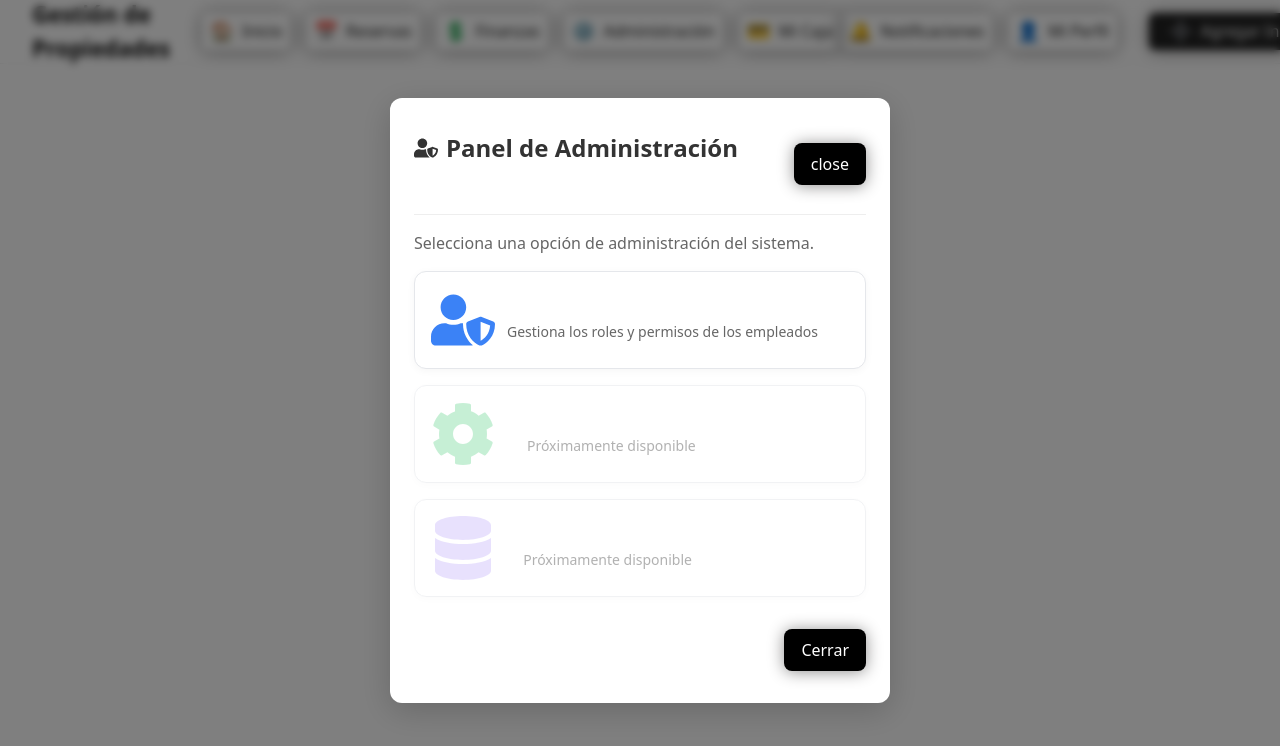
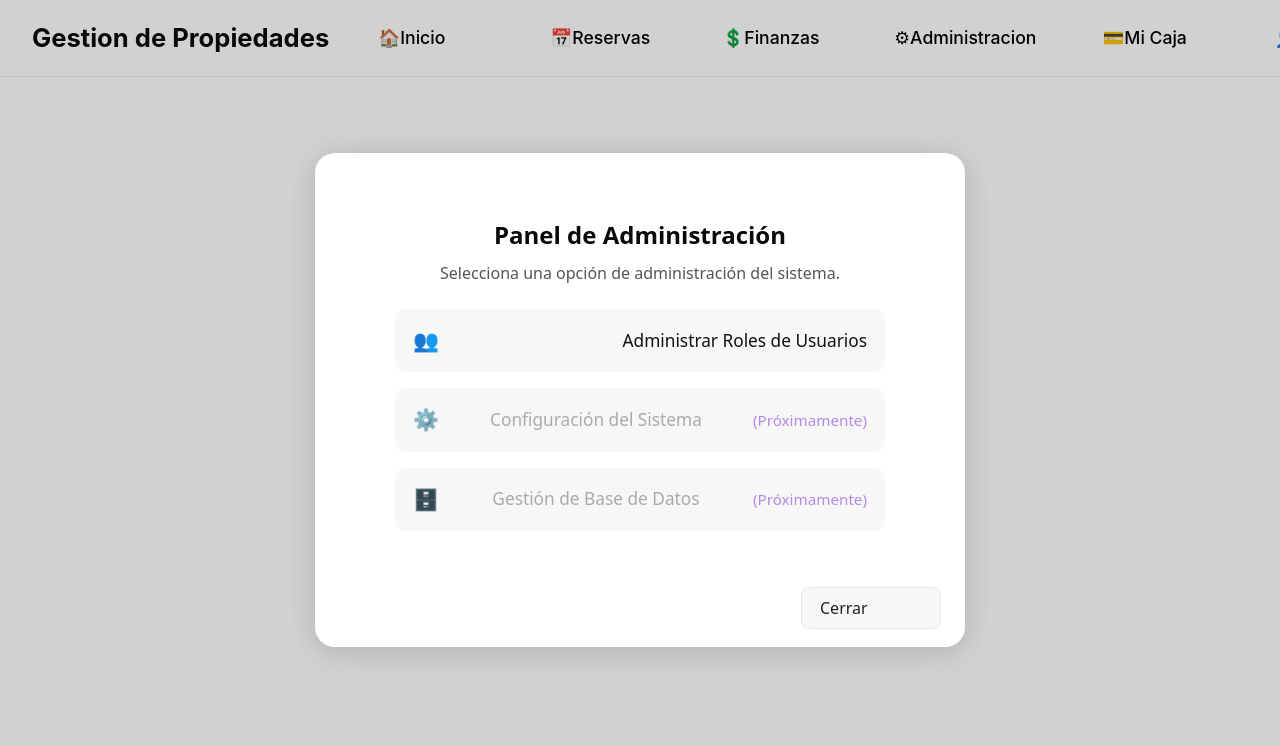
Before and after one commit to Matias170802/ProyectoTAN, a React (Vite) app in the folder frontend/tan/: page /admin in a window 1280 px wide. Shown: the top 746 px of the page. Built offline with nearby package versions, Linux system fonts and the light colour scheme; no server answers.

Commit message:
Terminado con Link y Route

```diff
--- a/frontend/tan/src/Inicio.tsx
+++ b/frontend/tan/src/Inicio.tsx
@@ -9,7 +9,6 @@ import { AppProvider } from './context/AppContext'
 function AppContent() {
   return (
     <main className="min-h-screen bg-gray-100">
-      {/* Contenido principal aquí */}
     </main>
   )
 }
--- a/frontend/tan/src/casosDeUso/AdministrarRolesDeUsuario/pages/AdministrarRolesDeUsuarioPage.tsx
+++ b/frontend/tan/src/casosDeUso/AdministrarRolesDeUsuario/pages/AdministrarRolesDeUsuarioPage.tsx
@@ -2,6 +2,7 @@ import React from "react";
 import { useRoles } from '../hook/useRoles';
 import "../components/ModalAdministrarRolesUsuario.css";
 import "./AdministrarRolesDeUsuarioPage.css";
+import { Navbar } from "@/generalComponents";
 
 const AdministrarRolesDeUsuarioPage: React.FC = () => {
   const {
@@ -26,11 +27,13 @@ const AdministrarRolesDeUsuarioPage: React.FC = () => {
   );
 
   return (
-  <div className="roles-page__container">
-      <h2 className="modal-roles__title">Administración de Roles de Usuarios</h2>
-      <p className="modal-roles__desc">Gestiona los roles y permisos de los usuarios del sistema.</p>
-      <div style={{display: 'flex', gap: 32, minHeight: 400}}>
-        <div className="roles-page__flex">
+    <>
+      {/*  El contenido principal, sin margen superior para que la navbar quede arriba */}
+      <div style={{width: '100%', minHeight: 'calc(100vh - 80px)', background: 'transparent', margin: 0, padding: '32px 0 0 0'}}>
+        <h2 className="modal-roles__title" style={{marginLeft: 40}}>Administración de Roles de Usuarios</h2>
+        <p className="modal-roles__desc" style={{marginLeft: 40}}>Gestiona los roles y permisos de los usuarios del sistema.</p>
+        <div style={{display: 'flex', gap: 32, minHeight: 400, marginLeft: 40, marginRight: 40}}>
+          <div className="roles-page__flex" style={{width: '100%'}}>
             <div className="roles-page__empleados">
             <strong style={{marginBottom: 16, display: 'block'}}>Empleados:</strong>
             {loading ? (
@@ -152,6 +155,7 @@ const AdministrarRolesDeUsuarioPage: React.FC = () => {
           </div>
         </div>
       </div>
+    </>
   );
 };
 
--- a/frontend/tan/src/generalComponents/Button/Butoon.tsx
+++ b/frontend/tan/src/generalComponents/Button/Butoon.tsx
@@ -1,12 +1,12 @@
 import {type Props} from './ButtonTypes'
 import './Button.css';
 
-const Button = ({label, onClick, className, type, disabled, icon, form} : Props) => {
+const Button: React.FC<Props> = ({label, onClick, id, type, disabled, icon, form}) => {
 
     return (
         <button
         onClick={onClick}
-        className={`${className || ''} ${icon ? 'button-with-icon' : ''}`}
+        id={id}
         type={type}
         disabled={disabled}
         form={form}
--- a/frontend/tan/src/generalComponents/Button/Button.css
+++ b/frontend/tan/src/generalComponents/Button/Button.css
@@ -1,14 +1,22 @@
 button {
-    background-color: #000000;
-    color: white;
+    background-color: #ffffff;
+    color: rgb(0, 0, 0);
     padding: 0.5rem 1rem;
     border-radius: 0.5rem;
     cursor: pointer;
-    box-shadow: 0 1px 1rem 0px #8f8e8e;
+    display: flex;
+    align-items: center;
+    justify-content: space-between;
+    min-width: 140px;
+
 }
 
 button:hover {
-    background-color: #8f8e8e;
+    background-color: #e6dddd;
     box-shadow: none;
     border: white 1px solid;
 }
+
+button:focus {
+    outline: none;
+}
--- a/frontend/tan/src/generalComponents/Navbar/Navbar.css
+++ b/frontend/tan/src/generalComponents/Navbar/Navbar.css
@@ -1,79 +1,92 @@
-/* Estilos base para la Navbar */
-.navbar {
+nav {
     display: flex;
-	justify-content: space-between;
     align-items: center;
-	padding: 0 32px;
-	height: 64px;
+    padding: 1rem 2rem;
     background: #fff;
     border-bottom: 1px solid #eee;
-	font-family: inherit;
+    font-family: 'Inter', Arial, sans-serif;
 }
 
-.navbar__left, .navbar__right {
+nav p {
+    font-size: 1.6rem;
+    font-weight: 700;
+    margin: 0 2rem 0 0;
+    white-space: nowrap;
+}
+
+nav ul {
     display: flex;
     align-items: center;
+    gap: 2rem;
+    list-style: none;
+    margin: 0;
+    padding: 0;
+    flex: 1;
 }
 
-.navbar__title {
-	font-size: 1.4rem;
-	font-weight: 600;
-	margin-right: 32px;
+nav li {
+    display: flex;
+    align-items: center;
+    gap: 0.5rem;
+    font-size: 1.1rem;
+    position: relative;
+    background: none;
+    border: none;
 }
 
-.navbar__item {
+nav a {
+    text-decoration: none;
+    color: #222;
+    font-weight: 500;
+    display: flex;
+    align-items: center;
+    gap: 0.5rem;
+    transition: color 0.2s;
     background: none;
     border: none;
-	color: #222;
-	font-size: 0.98rem;
+}
+
+nav a:hover,
+nav li:hover {
+    color: #007bff;
+}
+
+.notificaciones {
     display: flex;
     align-items: center;
-	margin-right: 16px;
-	cursor: pointer;
-	padding: 4px 8px;
-	border-radius: 6px;
-	transition: background 0.2s;
-	white-space: nowrap;
-	text-decoration: none;
-}
-.navbar__item:last-child {
-	margin-right: 0;
-}
-.navbar__item:hover {
-	background: #f5f5f5;
+    gap: 0.5rem;
+    position: relative;
 }
 
-.navbar__icon {
-	margin-right: 8px;
-	font-size: 1.2rem;
+.notificacion-badge {
+    background: #e53935;
+    color: #fff;
+    font-size: 0.85rem;
+    font-weight: 700;
+    border-radius: 50%;
+    padding: 0.18em 0.6em;
+    position: absolute;
+    top: -8px;
+    right: -16px;
+    box-shadow: 0 2px 8px rgba(229,57,53,0.15);
 }
 
-.navbar__notifications {
-	position: relative;
-}
-.navbar__badge {
-	position: absolute;
-	top: -6px;
-	right: -18px;
-	background: #e74c3c;
+.boton-agregar {
+    background: #222;
     color: #fff;
-	font-size: 0.8rem;
-	font-weight: bold;
-	border-radius: 50%;
-	padding: 2px 7px;
-	min-width: 20px;
-	text-align: center;
+    font-weight: 600;
+    border: none;
+    border-radius: 8px;
+    padding: 0.6em 1.5em;
+    margin-left: 2rem;
+    display: flex;
+    align-items: center;
+    gap: 0.5rem;
+    cursor: pointer;
+    font-size: 1.1rem;
+    transition: background 0.2s;
 }
 
-.navbar__add {
-	background: #222;
-	color: #fff;
-	font-weight: 500;
-	padding: 4px 20px;
-	border-radius: 6px;
-	margin-left: 16px;
-	transition: background 0.2s;
-}
-.navbar__add:hover {
+.boton-agregar:hover {
     background: #444;
 }
--- a/frontend/tan/src/generalComponents/Navbar/Navbar.css.d.ts
+++ /dev/null
@@ -1 +0,0 @@
-declare module '*.css';
--- a/frontend/tan/src/generalComponents/Navbar/Navbar.tsx
+++ b/frontend/tan/src/generalComponents/Navbar/Navbar.tsx
@@ -1,69 +1,26 @@
-import React, { useState } from "react";
-import ModalPanelAdministracion from "../../routes/administrador/ModalPanelAdministracion";
-import { useNavigate } from "react-router-dom";
-import "./Navbar.css";
+import { Link } from "react-router-dom";
+import './Navbar.css'
+import {Button} from '../index'
 
 
+//TODO: Agregar Link para ingreso/egreso
 const Navbar: React.FC = () => {
-	const [openAdminModal, setOpenAdminModal] = useState(false);
-	const navigate = useNavigate();
+    return (
 
-	const handleOpenAdmin = () => setOpenAdminModal(true);
-	const handleCloseAdmin = () => setOpenAdminModal(false);
-	const handleAdministrarRoles = () => {
-		setOpenAdminModal(false);
-		navigate("/admin/roles");
-	};
+        <nav>
+            <p>Gestion de Propiedades</p>
+            <ul>
+                <li><Link to="/"><Button label="🏠Inicio"/></Link></li>
+                <li><Link to="/reservas"><Button label="📅Reservas"/></Link></li>
+                <li><Link to="/finanzas"><Button label="💲Finanzas"/></Link></li>
+                <li><Link to="/admin"><Button label="⚙Administracion"/></Link></li>
+                <li><Link to="/micaja"><Button label="💳Mi Caja"/></Link></li>
+                <li><Link to="/perfil"><Button label="👤Mi Perfil"/></Link></li>
 
-	const goToInicio = () => navigate("/");
-	const goToReservas = () => navigate("/reservas");
-	const goToFinanzas = () => navigate("/finanzas");
-	const goToMiCaja = () => navigate("/mi-caja");
-	const goToNotificaciones = () => navigate("/notificaciones");
-	const goToPerfil = () => navigate("/perfil");
-	const goToAgregarIngresoEgreso = () => navigate("/agregar-ingreso-egreso");
+            </ul>
+        </nav>
 
-	return (
-		<>
-			<nav className="navbar">
-				<div className="navbar__left">
-					<span className="navbar__title">Gestión de Propiedades</span>
-					<button className="navbar__item" onClick={goToInicio}>
-						<span className="navbar__icon">🏠</span> Inicio
-					</button>
-					<button className="navbar__item" onClick={goToReservas}>
-						<span className="navbar__icon">📅</span> Reservas
-					</button>
-					<button className="navbar__item" onClick={goToFinanzas}>
-						<span className="navbar__icon">💲</span> Finanzas
-					</button>
-					<button className="navbar__item" onClick={handleOpenAdmin}>
-						<span className="navbar__icon">⚙️</span> Administración
-					</button>
-					<button className="navbar__item" onClick={goToMiCaja}>
-						<span className="navbar__icon">💳</span> Mi Caja
-					</button>
-				</div>
-				<div className="navbar__right">
-					<button className="navbar__item navbar__notifications" onClick={goToNotificaciones}>
-						<span className="navbar__icon">🔔</span>
-						Notificaciones
-					</button>
-					<button className="navbar__item" onClick={goToPerfil}>
-						<span className="navbar__icon">👤</span> Mi Perfil
-					</button>
-					<button className="navbar__item navbar__add" onClick={goToAgregarIngresoEgreso}>
-						<span className="navbar__icon">➕</span> Agregar Ingreso/Egreso
-					</button>
-				</div>
-			</nav>
-			<ModalPanelAdministracion
-				open={openAdminModal}
-				onClose={handleCloseAdmin}
-				onAdministrarRoles={handleAdministrarRoles}
-			/>
-		</>
-	);
-};
+    );
+}
 
 export default Navbar;
--- a/frontend/tan/src/routes/administrador/MainPageAdministrador.tsx
+++ b/frontend/tan/src/routes/administrador/MainPageAdministrador.tsx
@@ -1,75 +1,29 @@
+import React from "react";
+import './ModalPanelAdministracion.css';
+import { useNavigate } from "react-router-dom";
 
-import React, { useState } from "react";
-import { Modal, Button } from '../../generalComponents/index';
-import { FaUserShield, FaCog, FaDatabase } from "react-icons/fa";
-import ModalAdministrarRolesUsuario from '../../casosDeUso/AdministrarRolesDeUsuario/components/ModalAdministrarRolesUsuario';
-import './MainPageAdministrador.css';
+const MainPageAdministrador: React.FC = () => {
+  const navigate = useNavigate();
 
-const MainPageAdministrador = () => {
-    const [openModal, setOpenModal] = useState(true);
-    const [showRolesPanel, setShowRolesPanel] = useState(false);
-
-    return (
-        <>
-            {/* ModalPanel de administración */}
-            <Modal
-                isOpen={openModal}
-                onClose={() => setOpenModal(false)}
-                title={<span className="panel-admin-title"><span style={{marginRight:8}}><FaUserShield /></span>Panel de Administración</span>}
-                showCloseButton={true}
-            >
-                <div className="panel-admin-modal">
-                    <p className="panel-admin-desc">Selecciona una opción de administración del sistema.</p>
-                    <div className="panel-admin-options">
-                        <Button
-                            label={
-                                <div style={{display:'flex',alignItems:'center',gap:12}}>
-                                    <span className="icon"><FaUserShield size="2em" color="#3b82f6"/></span>
-                                    <div>
-                                        <div style={{fontWeight:600}}>Administrar Roles de Usuarios</div>
-                                        <div style={{fontSize:14, color:'#666'}}>Gestiona los roles y permisos de los empleados</div>
-                                    </div>
-                                </div>
-                            }
-                            onClick={() => setShowRolesPanel(true)}
-                            className="panel-admin-btn"
-                        />
-                        <Button
-                            label={
-                                <div style={{display:'flex',alignItems:'center',gap:12}}>
-                                    <span className="icon"><span style={{opacity:0.5}}><FaCog size="2em" color="#22c55e"/></span></span>
-                                    <div>
-                                        <div style={{fontWeight:600}}>Configuración del Sistema</div>
-                                        <div style={{fontSize:14, color:'#666'}}>Próximamente disponible</div>
-                                    </div>
-                                </div>
-                            }
-                            disabled
-                            className="panel-admin-btn"
-                        />
-                        <Button
-                            label={
-                                <div style={{display:'flex',alignItems:'center',gap:12}}>
-                                    <span className="icon"><span style={{opacity:0.5}}><FaDatabase size="2em" color="#a78bfa"/></span></span>
-                                    <div>
-                                        <div style={{fontWeight:600}}>Gestión de Base de Datos</div>
-                                        <div style={{fontSize:14, color:'#666'}}>Próximamente disponible</div>
-                                    </div>
-                                </div>
-                            }
-                            disabled
-                            className="panel-admin-btn"
-                        />
-                    </div>
-                    <div className="panel-admin-footer">
-                        <Button label="Cerrar" onClick={() => setOpenModal(false)} type="button" />
-                    </div>
-                </div>
-            </Modal>
-            {/* Modal secundario para administrar roles de usuarios */}
-            <ModalAdministrarRolesUsuario open={showRolesPanel} onClose={() => setShowRolesPanel(false)} />
-        </>
-    );
-}
+  return (
+    <div className="modal-admin__overlay">
+      <div className="modal-admin__container">
+        <h2 className="modal-admin__title">Panel de Administración</h2>
+        <p className="modal-admin__desc">Selecciona una opción de administración del sistema.</p>
+        <button className="modal-admin__option" onClick={() => navigate("/admin/roles")}>
+          <span className="modal-admin__icon">👥</span> Administrar Roles de Usuarios
+        </button>
+        <button className="modal-admin__option disabled" disabled>
+          <span className="modal-admin__icon">⚙️</span> Configuración del Sistema <span className="modal-admin__soon">(Próximamente)</span>
+        </button>
+        <button className="modal-admin__option disabled" disabled>
+          <span className="modal-admin__icon">🗄️</span> Gestión de Base de Datos <span className="modal-admin__soon">(Próximamente)</span>
+        </button>
+        {/* El botón cerrar puede navegar a inicio o a la página anterior */}
+        <button className="modal-admin__close" onClick={() => navigate("/")}>Cerrar</button>
+      </div>
+    </div>
+  );
+};
 
 export default MainPageAdministrador;
```
Also changed, not shown: frontend/tan/src/App.tsx (deleted, +0 -25 lines), frontend/tan/src/generalComponents/Button/ButtonTypes.ts (+5 -3 lines), frontend/tan/src/main.tsx (+7 -7 lines), 1 other file (tests, documents, lock files or other folders). Lines whose indentation alone changed are shown as unchanged.
